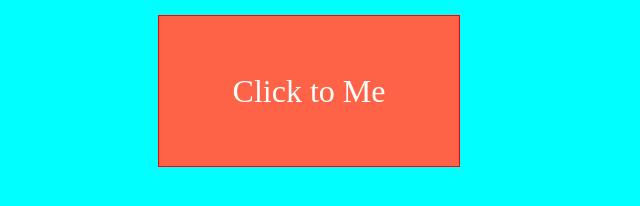
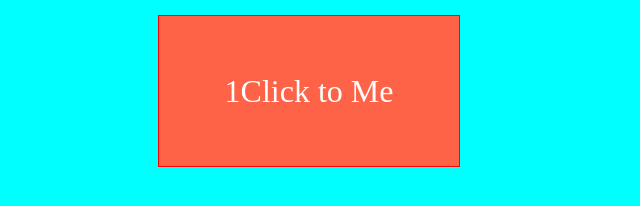
Before and after one commit to susha12/jsButton.io, a plain HTML site: page index.html in a window 1280 px wide. Shown: the part 456-662 px from the top of the page, 331-971 px from the left. Drawn offline with Linux system fonts and the light colour scheme.

Commit message:
Update index.html

```diff
--- a/index.html
+++ b/index.html
@@ -24,10 +24,12 @@
                     </ul>
                 </div>
             </div>
+            <audio src="" class="soung" autoplay="autoplay"></audio>
+
             <br>
             <div class="box_button">
-                <span class="span one">Click to Me</span>
-                <span class="span two">Click to Me</span>
+                <span class="span one">1Click to Me</span>
+                <span class="span two">2Click to Me</span>
             </div>
         </form>
     </div>
```
